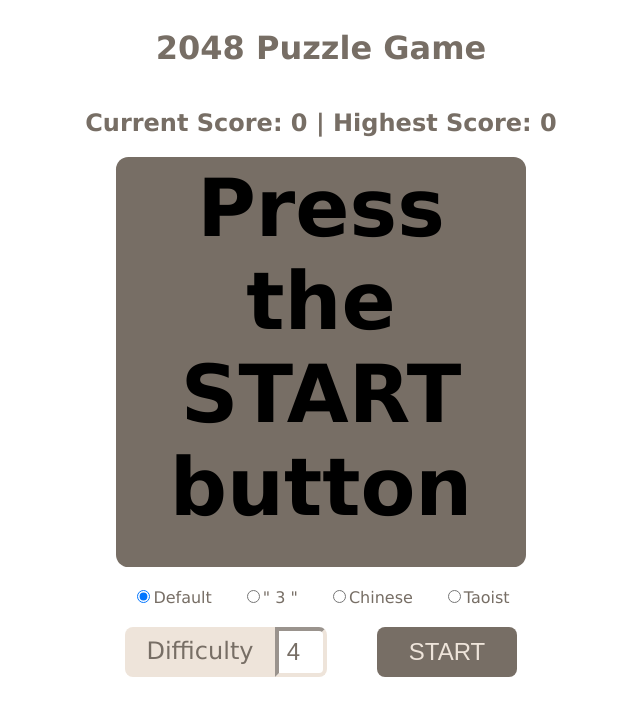
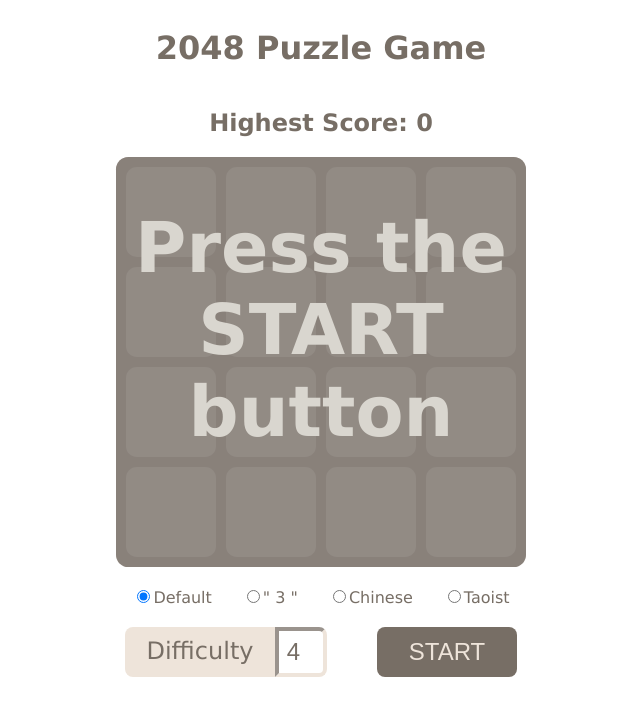
Before and after one commit to arklee/2048-game-vue, a Vue app: page / in a window 1280 px wide. Shown: the top 716 px of the page, without its empty margins (319-959 px from the left). Built offline with nearby package versions, Linux system fonts and the light colour scheme.

Commit message:
add wintoast

```diff
--- a/src/2048.js
+++ b/src/2048.js
@@ -41,7 +41,7 @@ export function down(array, score, size) {
     for (let j = size - 1; j >= 1; j--)
       for (let i = j - 1; i >= 0; i--) {
         if (array[i][m] === 0 || array[j][m] === 0) {
-          array[j][m] = array[i][m] + array[j][m]
+          array[j][m] = Math.max(array[i][m], array[j][m])
           array[i][m] = 0
         }
         else if (array[i][m] === array[j][m]) {
@@ -60,7 +60,7 @@ export function up(array, score, size) {
     for (let i = 0; i < size - 1; i++)
       for (let j = i + 1; j < size; j++) {
         if (array[i][m] === 0 || array[j][m] === 0) {
-          array[i][m] = array[i][m] + array[j][m]
+          array[i][m] = Math.max(array[i][m], array[j][m])
           array[j][m] = 0
         }
         else if (array[i][m] === array[j][m]) {
@@ -79,7 +79,7 @@ export function left(array, score, size) {
     for (let i = 0; i < size; i++)
       for (let j = i + 1; j < size; j++) {
         if (array[m][i] === 0 || array[m][j] === 0) {
-          array[m][i] = array[m][i] + array[m][j]
+          array[m][i] = Math.max(array[m][i], array[m][j])
           array[m][j] = 0
         }
         else if (array[m][i] === array[m][j]) {
@@ -98,7 +98,7 @@ export function right(array, score, size) {
     for (let j = size - 1; j >= 0; j--)
       for (let i = j - 1; i >= 0; i--) {
         if (array[m][i] === 0 || array[m][j] === 0) {
-          array[m][j] = array[m][i] + array[m][j]
+          array[m][j] = Math.max(array[m][i], array[m][j])
           array[m][i] = 0
         }
         else if (array[m][i] === array[m][j]) {
@@ -136,3 +136,17 @@ export function checkFail(array, size) {
   }
   return true
 }
+
+export function checkWin(array, size, won) {
+  let win = false
+  if (won === false) {
+    for (let m = 0; m < size; m++) {
+      for (let n = 0; n < size; n++) {
+        if (array[m][n] === 3) {
+          win = true
+        }
+      }
+    }
+  }
+  return win
+}
--- a/src/App.vue
+++ b/src/App.vue
@@ -1,23 +1,27 @@
 <template>
   <div id="app" @keydown="move">
     <h1 class="title">2048 Puzzle Game</h1>
-    <h2 class="title">Current Score: {{ score }} | Highest Score: {{ highest }}</h2>
+    <h2 v-if="status === 'running' || status === 'won'" class="title">Current Score: {{ score }} | Highest Score: {{ highest }}</h2>
+    <h2 v-else class="title">Highest Score: {{ highest }}</h2>
+    <winToast v-if="showWin"/>
     <GridBox :array="array" :size="size" :status="status" :score="score"/>
     <span style="display: flex; justify-content: center">
       <span class="difficultyText">Difficulty</span>
       <input value="4" class="input" type="number" ref="input" min="3" max="7"/>
-      <button ref="btn" @focusout="refocus" class="btn" @click="start">{{status === 'running' ? 'RESTART' : 'START'}}</button>
+      <button ref="btn" @focusout="refocus" class="btn" @click="start">{{status === 'running' || status === 'won'? 'RESTART' : 'START'}}</button>
     </span>
   </div>
 </template>
 
 <script>
+import WinToast from "@/components/winToast";
 import GridBox from "./components/GridBox.vue";
-import {initArray, mov, up, down, right, left, checkFail} from "./2048.js";
+import {initArray, mov, up, down, right, left, checkFail, checkWin} from "./2048.js";
 
 export default {
   name: "App",
   components: {
+    WinToast,
     GridBox,
   },
   data() {
@@ -32,6 +36,7 @@ export default {
       score: 0,
       highest: localStorage.getItem('a4') ? localStorage.getItem('a4') : 0,
       status: 'ready',
+      showWin: false
     };
   },
   methods: {
@@ -39,11 +44,10 @@ export default {
       this.status = 'running'
       this.score = 0
       let x = parseInt(this.$refs.input.value)
-      if (x > 7) {
-        this.size = 7
-      } else if (x < 3) {
-        this.size = 3
-      } else {
+      if (x > 7 || x < 3) {
+        alert("Please select a number from 3 to 7")
+      }
+      else {
         this.size = x
       }
       this.array = initArray(this.size)
@@ -55,10 +59,7 @@ export default {
       })
     },
     move(e) {
-      if (this.status !== 'over') {
-        if (checkFail(this.array, this.size)) {
-          this.status = 'over';
-        } else {
+      if (this.status === 'running' || this.status === 'won') {
         let f = (x) => {
           let result = mov(this.array, this.score, x, this.size);
           if (result[2]) {
@@ -74,6 +75,15 @@ export default {
         else if (e.key === "ArrowDown") f(down);
         else if (e.key === "ArrowLeft") f(left);
         else if (e.key === "ArrowRight") f(right);
+        if(checkWin(this.array, this.size, this.status === 'won')) {
+          this.status = 'won'
+          this.showWin = true
+          setInterval(() => {
+            this.showWin = false
+          },3000)
+        }
+        if (checkFail(this.array, this.size)) {
+          this.status = 'over';
         }
       }
     },
--- a/src/components/GridBox.vue
+++ b/src/components/GridBox.vue
@@ -1,6 +1,7 @@
 <template>
   <div>
-    <div v-if="status === 'running'" class="container" :style="{'grid-template-columns': `repeat(${size}, ${100/size}%)`, 'grid-template-rows': `repeat(${size}, ${100/size}%)`, 'font-size': `${108/size}px`}">
+    <Toast :status="status" :score="score"/>
+    <div class="container" :style="{'grid-template-columns': `repeat(${size}, ${100/size}%)`, 'grid-template-rows': `repeat(${size}, ${100/size}%)`, 'font-size': `${108/size}px`}">
       <template v-for="(row, rowIndex) in array">
         <div
             class="box"
@@ -12,12 +13,6 @@
         </div>
       </template>
     </div>
-    <div v-else-if="status === 'ready'" class="textBox" :style="{'font-size':'80px'}">Press the START button</div>
-    <div v-else-if="status === 'over'" class="textBox">
-      <span :style="{'font-size':'60px', 'color':'#cdc1b4'}">GAME OVER</span><br/><br/>
-      <span :style="{'font-size':'40px', 'color':'#edc850'}">Your score is {{score}}</span><br/><br/>
-      <span :style="{'font-size':'30px', 'color':'#f9f6f2', 'width':'320px'}">Press the RESTART button to start a new game!</span>
-    </div>
     <div class="themes">
       <label><input type="radio" name="theme" value="defaultShow" v-model="showString"/>Default</label>
       <label><input type="radio" name="theme" value="threeShow" v-model="showString"/>" 3 "</label>
@@ -28,8 +23,10 @@
 </template>
 
 <script>
+import Toast from "@/components/Toast";
 export default {
   name: "GridBox",
+  components: {Toast},
   props: ["array", "size", "status", 'score'],
   data(){
     return {
@@ -101,12 +98,13 @@ export default {
 }
 
 .textBox {
+  color:#cdc1b4;
   width: 400px;
   height: 400px;
   display: flex;
   align-items: center;
   background-color: #776e65;
-  padding: 5px;
+  padding: 10px 5px 0 5px;
   border-radius: 3%;
   margin: 0 auto;
   flex-direction: column;
--- /dev/null
+++ b/src/components/Toast.vue
@@ -0,0 +1,47 @@
+<template>
+  <div v-if="status === 'ready' || status === 'over'" class="toast" :class="textStyle">{{showText}}</div>
+</template>
+
+<script>
+export default {
+  name: "Toast",
+  props:['status', 'score'],
+  computed:{
+    showText() {
+      if (this.status === 'ready') return 'Press the START button'
+      else if (this.status === 'over') return 'Game Over! Your score is  ' + this.score
+      else return ''
+    },
+    textStyle() {
+      if (this.status === 'ready') return 'readyToast'
+      else if (this.status === 'over') return 'overToast'
+      else return ''
+    }
+  }
+}
+</script>
+
+<style scoped>
+.toast {
+  padding: 50px 5px 0 5px;
+  width: 400px;
+  height: 360px;
+  border-radius: 3%;
+  position: absolute;
+  left: 50%;
+  margin-left: -205px;
+  font-weight: bold;
+}
+
+.readyToast {
+  background-color: rgba(89, 86, 86, 0.5);
+  color: #d9d6cf;
+  font-size: 70px;
+}
+
+.overToast {
+  background-color: rgba(89, 86, 86, 0.85);
+  color: #d9d6cf;
+  font-size: 60px;
+}
+</style>
--- /dev/null
+++ b/src/components/winToast.vue
@@ -0,0 +1,31 @@
+<template>
+  <div class="toast">
+    <div class="text">You Win!</div>
+  </div>
+</template>
+
+<script>
+export default {
+  name: "winToast",
+  data() {
+    return {
+      show: true
+    }
+  },
+}
+</script>
+
+<style scoped>
+.toast {
+  position: fixed;
+  width: 100%;
+  height: 100%;
+  font-weight: bold;
+  background-color: rgba(0, 0, 0, 0.3);
+}
+.text {
+  margin-top: 300px;
+  color: #edc22e;
+  font-size: 120px;
+}
+</style>
```
Lines whose indentation alone changed are shown as unchanged.
